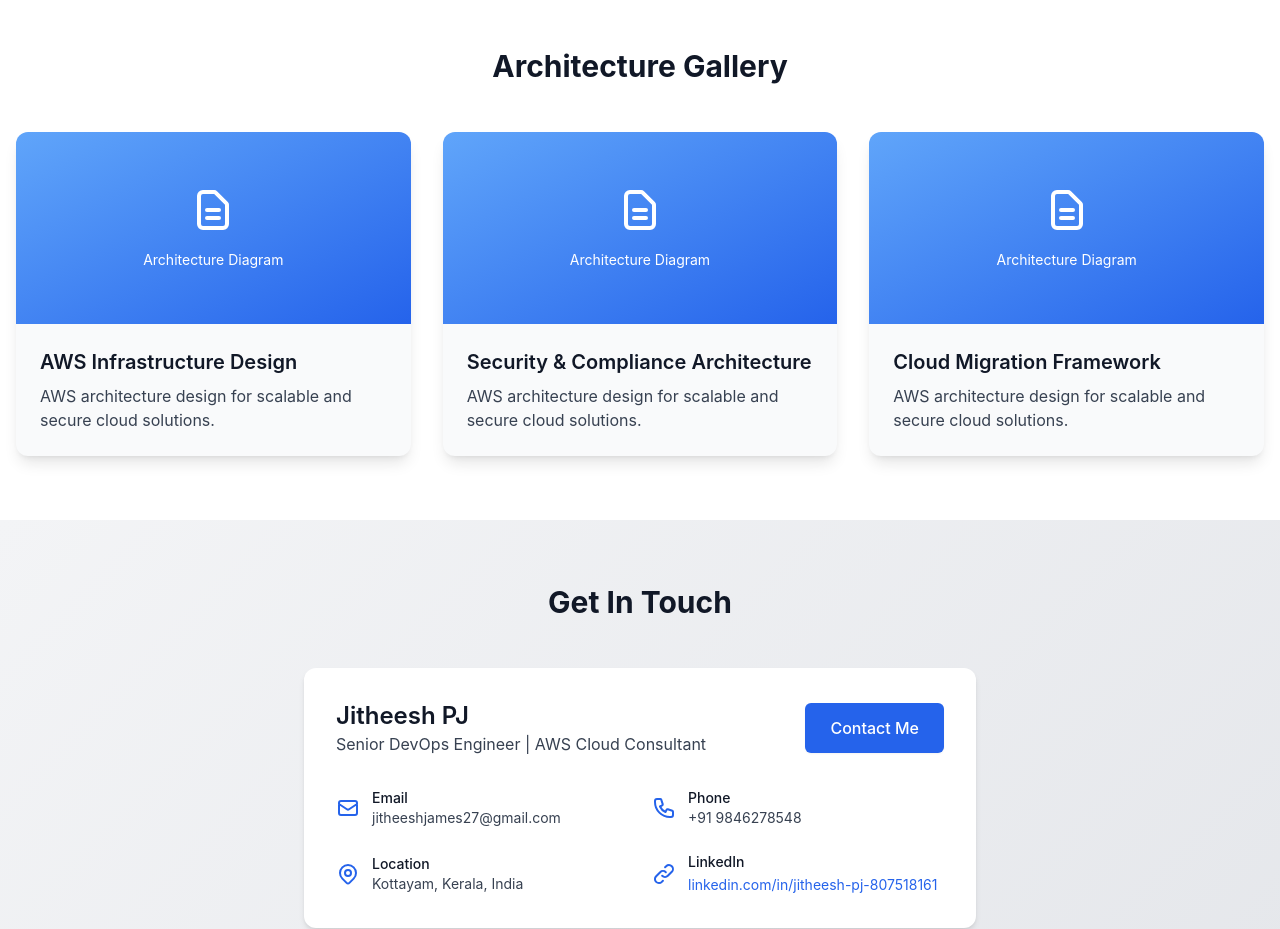
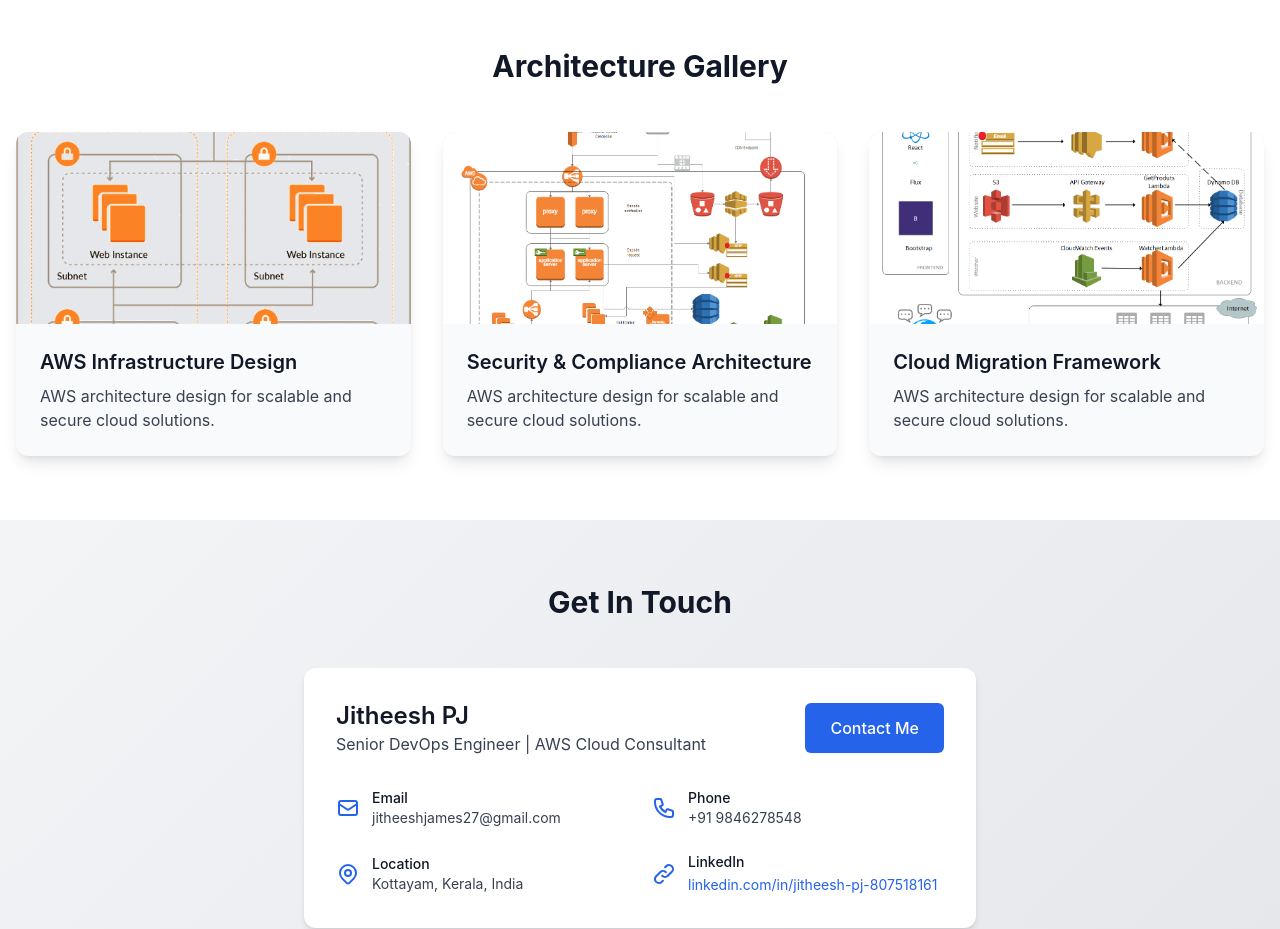
Before and after one commit to JitheeshJames/my_portfolio, a React (Vite) app: page / in a window 1280 px wide. Shown: the part 3460-4389 px from the top of the page. Built offline with nearby package versions, Linux system fonts and the light colour scheme.

Commit message:
Update ArchitectureGallery.jsx

```diff
--- a/src/components/ArchitectureGallery.jsx
+++ b/src/components/ArchitectureGallery.jsx
@@ -30,12 +30,26 @@
               viewport={{ once: true }}
               transition={{ duration: 0.5, delay: index * 0.1 }}
             >
-              <div className="h-48 bg-gradient-to-br from-blue-400 to-blue-600 flex items-center justify-center">
-                <div className="text-white text-center p-4">
-                  <svg xmlns="http://www.w3.org/2000/svg" className="h-12 w-12 mx-auto mb-4" fill="none" viewBox="0 0 24 24" stroke="currentColor">
-                    <path strokeLinecap="round" strokeLinejoin="round" strokeWidth={2} d="M9 12h6m-6 4h6m2 5H7a2 2 0 01-2-2V5a2 2 0 012-2h5.586a1 1 0 01.707.293l5.414 5.414a1 1 0 01.293.707V19a2 2 0 01-2 2z" />
-                  </svg>
-                  <p className="text-sm">Architecture Diagram</p>
+              {/* Replace placeholder with actual image */}
+              <div className="h-48 bg-gray-200 flex items-center justify-center">
+                <img
+                  src={arch.image}
+                  alt={arch.title}
+                  className="w-full h-full object-cover"
+                  onError={(e) => {
+                    // Fallback to placeholder if image fails to load
+                    e.target.style.display = 'none';
+                    e.target.nextSibling.style.display = 'flex';
+                  }}
+                />
+                {/* Fallback placeholder (hidden by default) */}
+                <div className="h-48 w-full bg-gradient-to-br from-blue-400 to-blue-600 flex items-center justify-center hidden">
+                  <div className="text-white text-center p-4">
+                    <svg xmlns="http://www.w3.org/2000/svg" className="h-12 w-12 mx-auto mb-4" fill="none" viewBox="0 0 24 24" stroke="currentColor">
+                      <path strokeLinecap="round" strokeLinejoin="round" strokeWidth={2} d="M9 12h6m-6 4h6m2 5H7a2 2 0 01-2-2V5a2 2 0 012-2h5.586a1 1 0 01.707.293l5.414 5.414a1 1 0 01.293.707V19a2 2 0 01-2 2z" />
+                    </svg>
+                    <p className="text-sm">Architecture Diagram</p>
+                  </div>
                 </div>
               </div>
               <div className="p-6">
```
